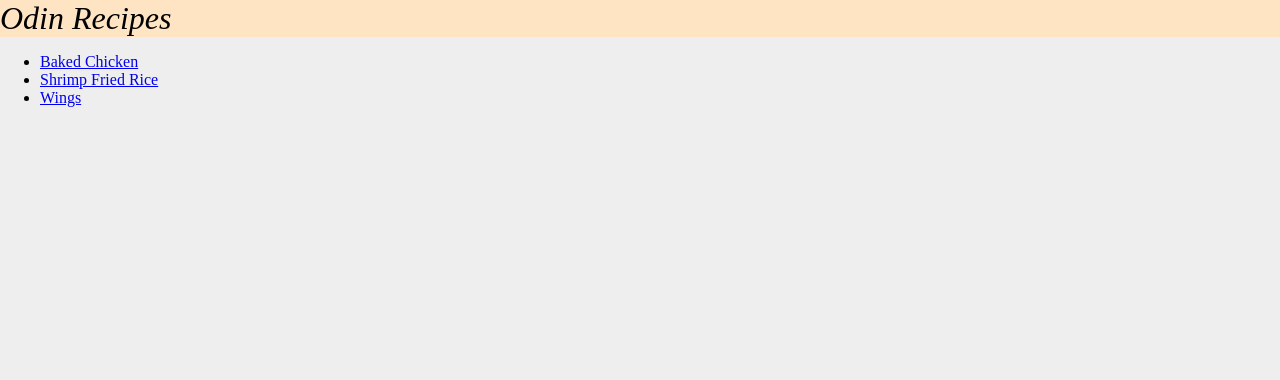
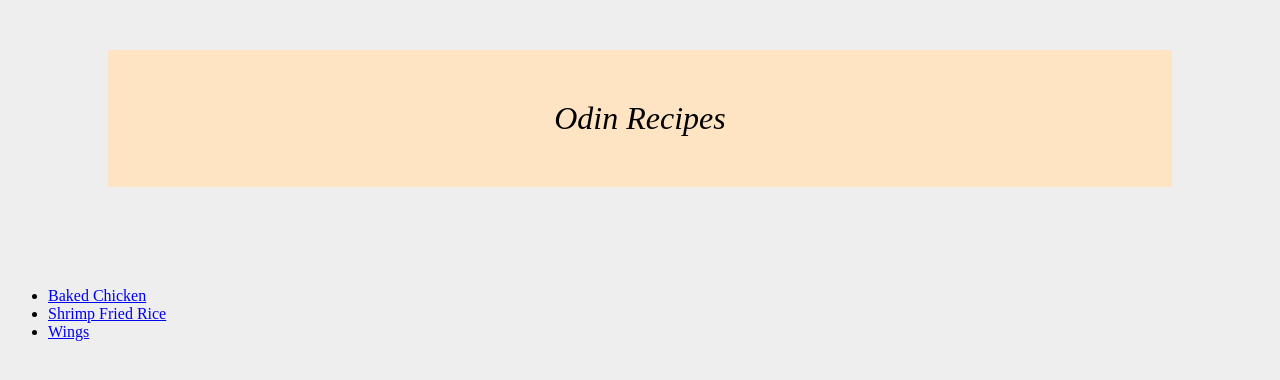
Before and after one commit to JDevN/odin-recipes, a plain HTML site: page index.html in a window 1280 px wide. Drawn offline with Linux system fonts and the light colour scheme.

Commit message:
Center title and create new divs for links

```diff
--- a/index.html
+++ b/index.html
@@ -15,10 +15,12 @@
         </div>
     </div>
 
-    <ul>
-        <li><a href="./recipes/baked_chicken.html">Baked Chicken</a></li>
-        <li><a href="./recipes/shrimp_friedrice.html">Shrimp Fried Rice</a></li>
-        <li><a href="./recipes/wings.html">Wings</a></li>
-    </ul>
+    <div>
+        <ul>
+            <li><a href="./recipes/baked_chicken.html">Baked Chicken</a></li>
+            <li><a href="./recipes/shrimp_friedrice.html">Shrimp Fried Rice</a></li>
+            <li><a href="./recipes/wings.html">Wings</a></li>
+        </ul>
+    </div>
 </body>
 </html>
--- a/stylesheet/index.css
+++ b/stylesheet/index.css
@@ -1,7 +1,8 @@
 body {
-    margin: 0;
+    margin-top: 20px;
     background: #eee;
     font-family: Besley, serif;
+
 }
 
 .logo {
@@ -12,9 +13,18 @@ body {
 
 .header {
     background-color: bisque;
+    padding: 50px;
+    margin-top:50px;
+    margin-bottom: 100px;
+    margin-left: 100px;
+    margin-right: 100px;
 }
 
 
 .header {
-    display: flex;
+    text-align: center;
 }
+
+.links {
+    justify-content: center;
+}
```
Also changed, not shown: 1 other file.
